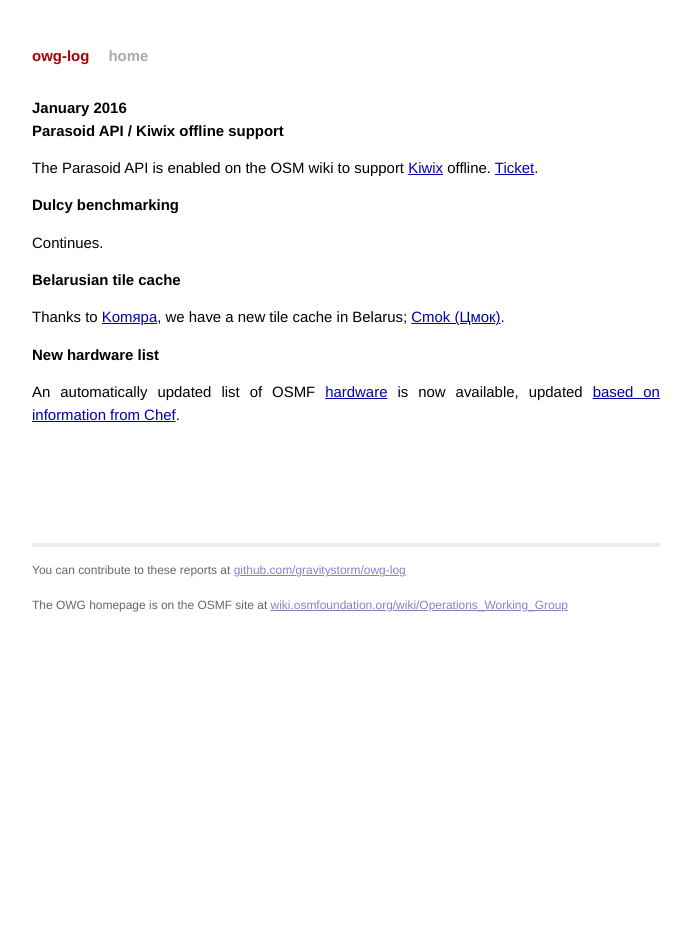
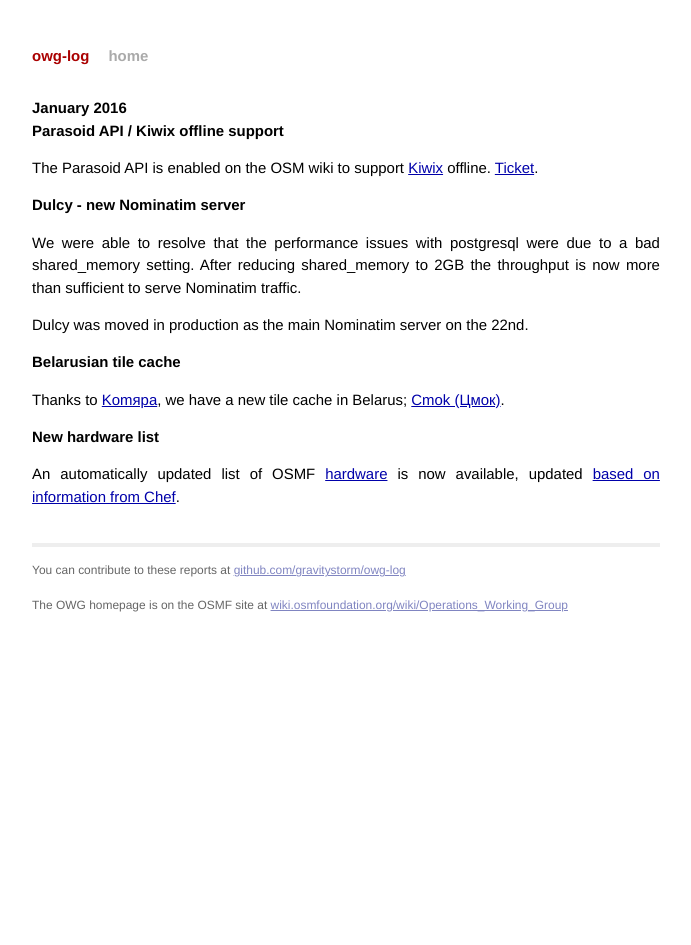
Before and after one commit to openstreetmap/owg-website, a Jekyll site: the page built from _posts/2016-01-01-january.md, in a window 1280 px wide. Shown: the whole page, without its empty margins (294-985 px from the left). Built offline with Jekyll 4.4.1, drawn with Linux system fonts in a browser that asks for light colours; Markdown is read by kramdown in place of the engine named in the settings.

Commit message:
update info about dulcy

```diff
--- a/_posts/2016-01-01-january.md
+++ b/_posts/2016-01-01-january.md
@@ -8,9 +8,11 @@
 
 The Parasoid API is enabled on the OSM wiki to support [Kiwix](http://www.kiwix.org/wiki/Main_Page) offline. [Ticket](https://trac.openstreetmap.org/ticket/5355).
 
-# Dulcy benchmarking
+# Dulcy - new Nominatim server
 
-Continues.
+We were able to resolve that the performance issues with postgresql were due to a bad shared_memory setting. After reducing shared_memory to 2GB the throughput is now more than sufficient to serve Nominatim traffic.
+
+Dulcy was moved in production as the main Nominatim server on the 22nd.
 
 # Belarusian tile cache
 
```
